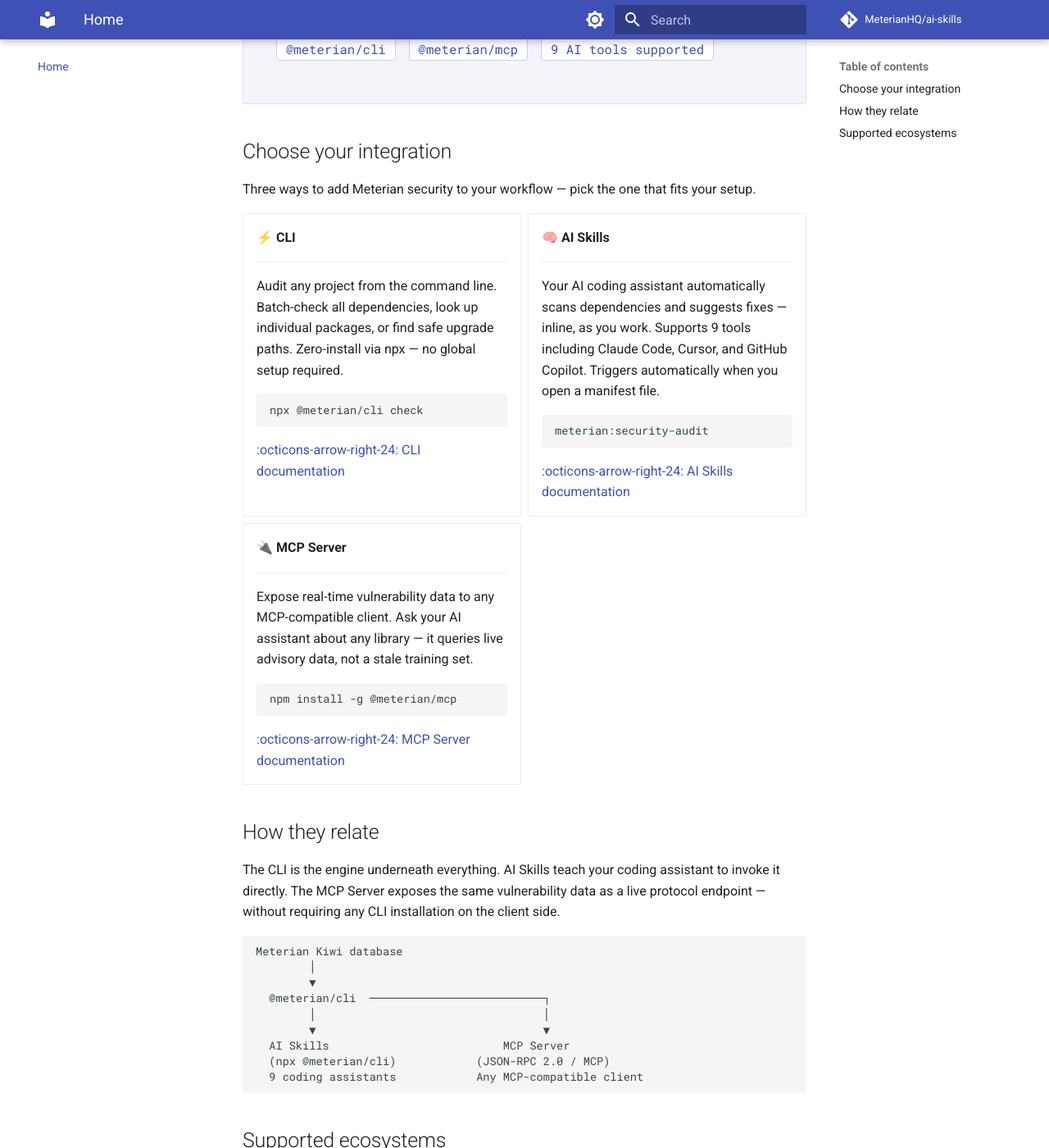
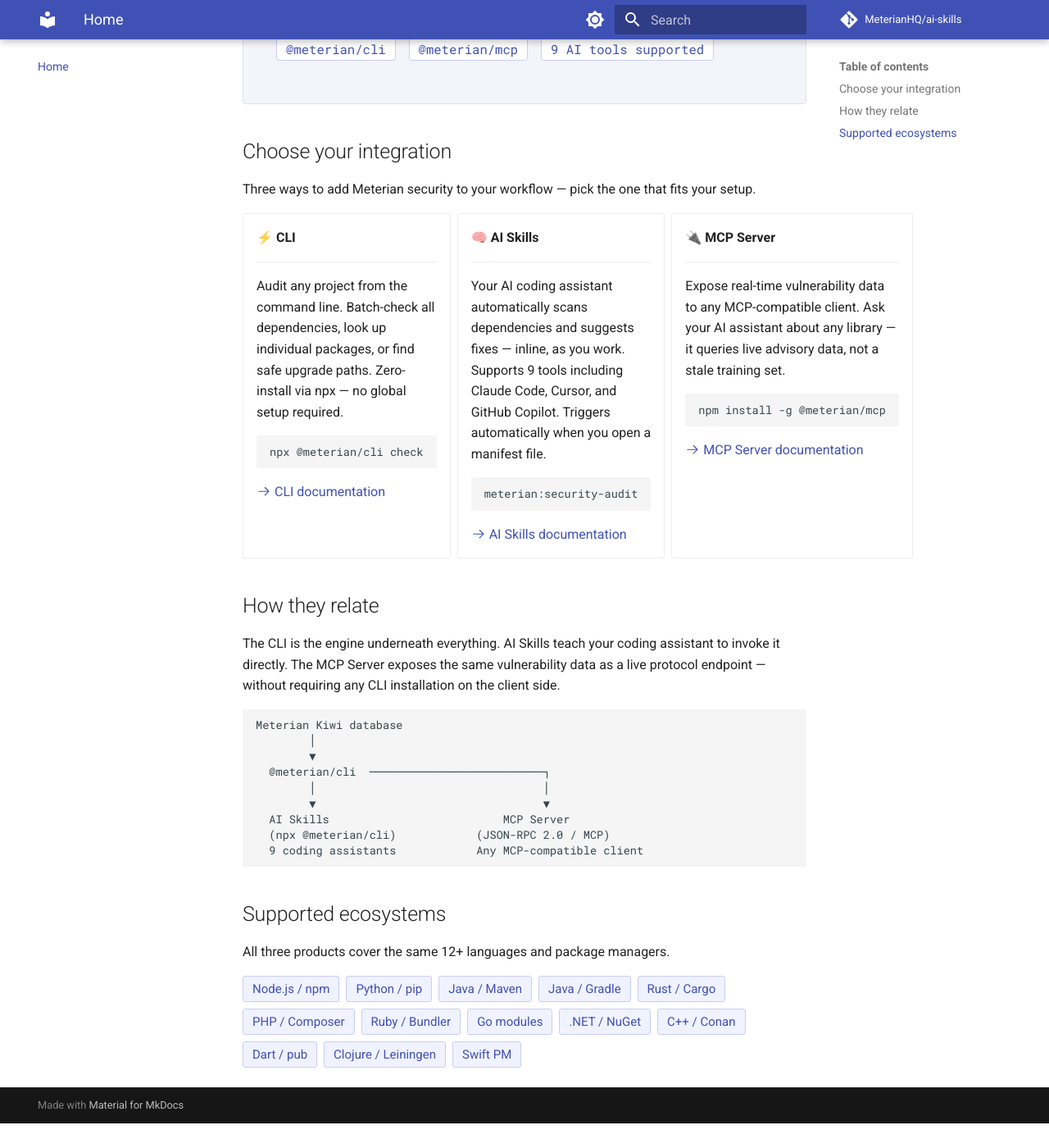
Before and after one commit to MeterianHQ/ai-skills, an MkDocs documentation site: the page built from docs/index.md, in a window 1280 px wide and 1400 px high, scrolled down 368 px. Shown: the whole window at 82% size. Built offline with MkDocs 1.6.1 and Material for MkDocs 9.7.7, drawn with Linux system fonts in a browser that asks for light colours; comment, search, counter and statistics services are not loaded; after the commit the page ends 1738 px from its top, so only the background shows below that.

Commit message:
fix(docs): add emoji extension, fix product card layout to 3 columns

```diff
--- a/docs/index.md
+++ b/docs/index.md
@@ -16,7 +16,7 @@
 
 Three ways to add Meterian security to your workflow — pick the one that fits your setup.
 
-<div class="grid cards" markdown>
+<div class="grid cards products" markdown>
 
 -   ⚡ **CLI**
 
--- a/docs/stylesheets/extra.css
+++ b/docs/stylesheets/extra.css
@@ -80,3 +80,14 @@
   background: hsla(var(--md-hue),15%,18%,1);
   border-color: hsla(var(--md-hue),15%,28%,1);
 }
+
+/* ── Homepage product cards — force 3 equal columns ── */
+.grid.products {
+  grid-template-columns: repeat(3, 1fr) !important;
+}
+
+@media screen and (max-width: 59.9375em) {
+  .grid.products {
+    grid-template-columns: 1fr !important;
+  }
+}
--- a/mkdocs.yml
+++ b/mkdocs.yml
@@ -40,6 +40,9 @@
   - attr_list
   - md_in_html
   - pymdownx.details
+  - pymdownx.emoji:
+      emoji_index: !!python/name:material.extensions.emoji.twemoji
+      emoji_generator: !!python/name:material.extensions.emoji.to_svg
   - pymdownx.superfences
   - pymdownx.tabbed:
       alternate_style: true
```
